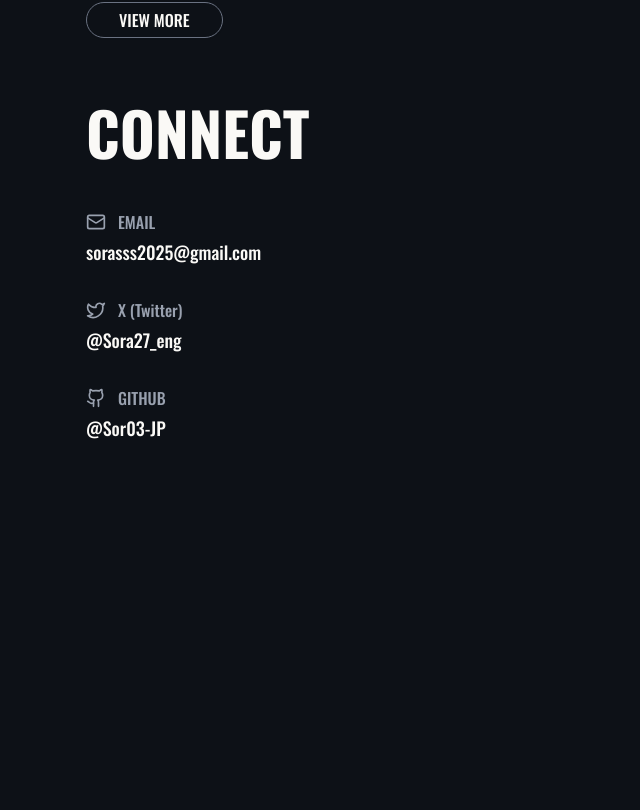
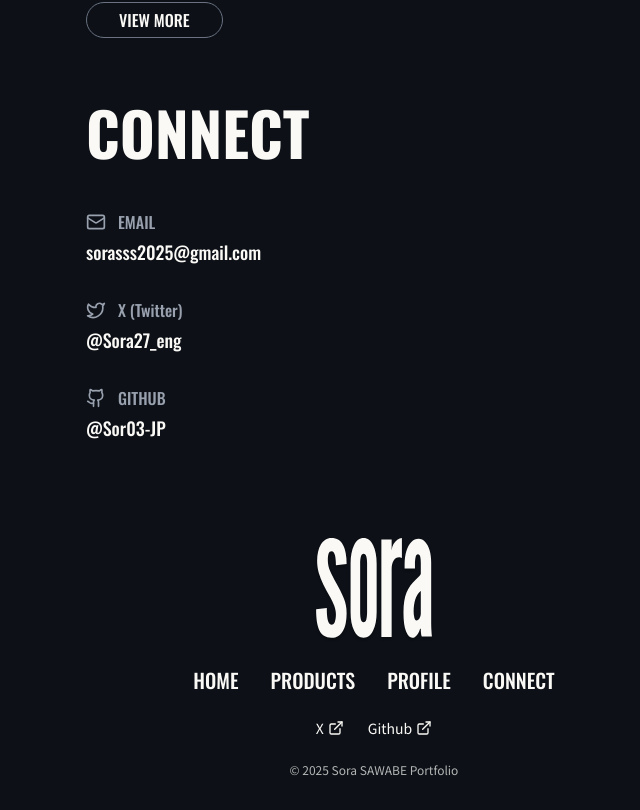
Before and after one commit to Sor03-JP/my-portfolio, a Next.js app: page / in a window 1280 px wide. Shown: the part 1970-2780 px from the top of the page, without its empty margins (586-1226 px from the left). Before the commit the page ends 2476 px from the top, so only its background shows below. Built offline with nearby package versions, Linux system fonts and the light colour scheme.

Commit message:
feat(footer): フッターを実装

```diff
--- a/src/app/page.tsx
+++ b/src/app/page.tsx
@@ -4,6 +4,7 @@ import ScrollIndicator from "@/components/ScrollIndicator";
 import ProductsSection from "@/components/ProductsSection";
 import ProfileSection from "@/components/ProfileSection";
 import ConnectSection from "@/components/ConnectSection";
+import Footer from "@/components/Footer";
 import Image from "next/image";
 
 export default function Home() {
@@ -46,14 +47,13 @@ export default function Home() {
             <ScrollIndicator />
           </div>
 
-          {/* ↓ PRODUCTSコンテンツ */}
+          {/* ↓ コンテンツ */}
           <ProductsSection />
+          <ProfileSection />
+          <ConnectSection />
 
-          {/* ↓ PROFILEコンテンツ */}
-          <ProfileSection />
-
-          {/* ↓ CONNECTコンテンツ */}
-          <ConnectSection />
+          {/* ↓ フッター */}
+          <Footer />
         </div>
       </div>
     </main>
--- /dev/null
+++ b/src/components/Footer.tsx
@@ -0,0 +1,92 @@
+"use client";
+
+import { useState } from "react";
+import Image from "next/image";
+import Link from "next/link";
+import { ExternalLink } from "lucide-react";
+import { motion, AnimatePresence } from "framer-motion";
+
+const footerNavLinks = [
+  { href: "/", label: "HOME" },
+  { href: "/products", label: "PRODUCTS" },
+  { href: "/profile", label: "PROFILE" },
+  { href: "/connect", label: "CONNECT" },
+];
+
+const Footer = () => {
+  const [hoveredLink, setHoveredLink] = useState<string | null>(null);
+  const currentYear = new Date().getFullYear();
+
+  return (
+    <footer className="bg-background py-8 px-8">
+      <div className="mx-auto flex max-w-xl flex-col items-center gap-y-6">
+        {/* Sora.svg ロゴ */}
+        <Image
+          src="/Sora.svg"
+          alt="Sora"
+          width={120}
+          height={40}
+          className="h-auto"
+        />
+
+        {/* ナビゲーション */}
+        <ul className="flex flex-wrap justify-center gap-x-8 gap-y-2">
+          {footerNavLinks.map((link) => (
+            <li
+              key={link.href}
+              className="relative"
+              onMouseEnter={() => setHoveredLink(link.href)}
+              onMouseLeave={() => setHoveredLink(null)}
+            >
+              <Link
+                href={link.href}
+                className="font-en text-xl text-primary"
+              >
+                {link.label}
+              </Link>
+              <AnimatePresence>
+                {hoveredLink === link.href && (
+                  <motion.div
+                    className="absolute bottom-[-4px] left-0 h-[1px] w-full bg-white origin-left"
+                    initial={{ scaleX: 0 }}
+                    animate={{ scaleX: 1 }}
+                    exit={{ scaleX: 0 }}
+                    transition={{ duration: 0.3, ease: "easeInOut" }}
+                  />
+                )}
+              </AnimatePresence>
+            </li>
+          ))}
+        </ul>
+        <div className="flex items-center gap-x-6">
+          <a
+            href="https://x.com/Sora27_eng"
+            target="_blank"
+            rel="noopener noreferrer"
+            className="flex items-center gap-x-1 text-sm text-primary transition-colors hover:text-primary/80"
+          >
+            <span>X</span>
+            <ExternalLink className="h-4 w-4" />
+          </a>
+          <a
+            href="https://github.com/Sor03-JP"
+            target="_blank"
+            rel="noopener noreferrer"
+            className="flex items-center gap-x-1 text-sm text-primary transition-colors hover:text-primary/80"
+          >
+            <span>Github</span>
+            <ExternalLink className="h-4 w-4" />
+          </a>
+        </div>
+
+
+        {/* コピーライト */}
+        <p className="text-xs text-primary/70">
+          &copy; {currentYear} Sora SAWABE Portfolio
+        </p>
+      </div>
+    </footer>
+  );
+};
+
+export default Footer;
```
